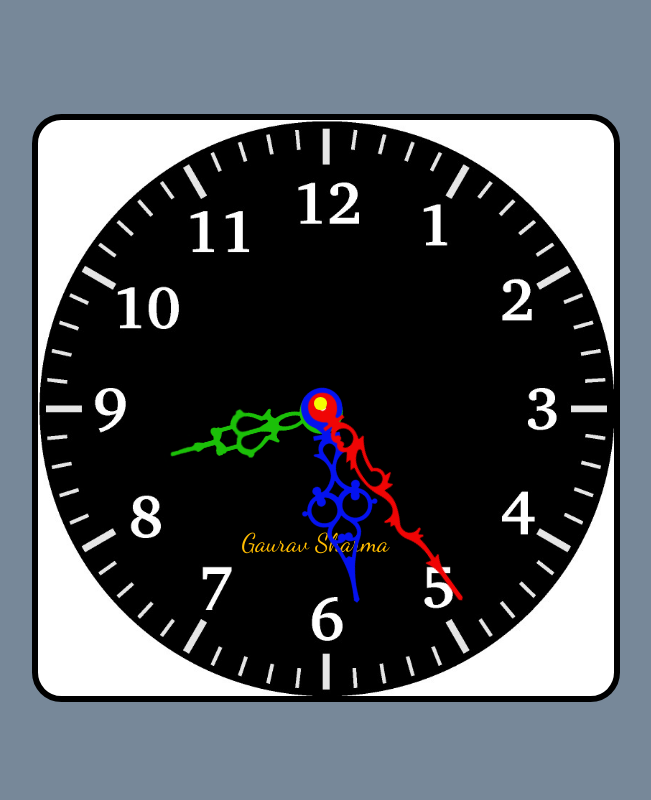
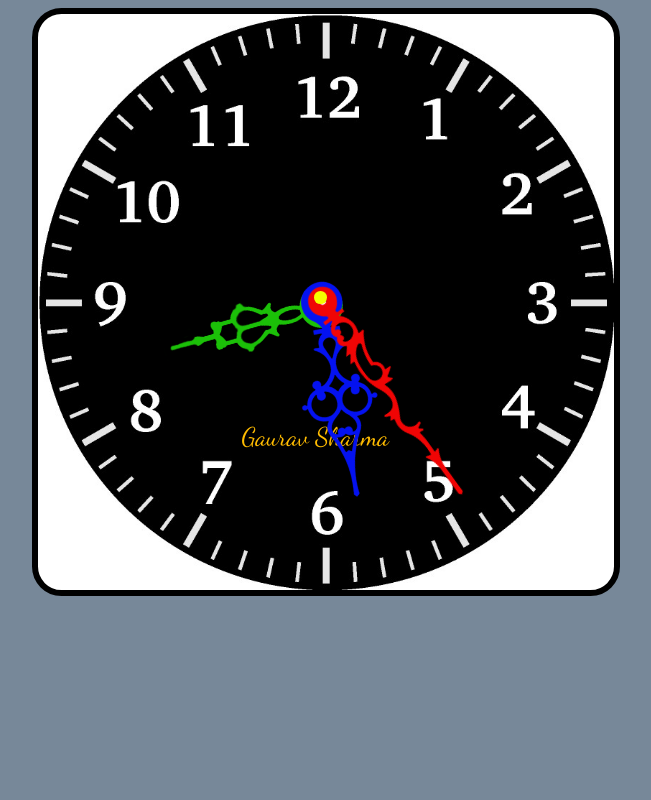
Before and after one commit to gauravsharma049/portfolio2, a plain HTML site: page clock - Copy/clock.html in a window 1280 px wide. Shown: the whole page, without its empty margins (314-965 px from the left). Drawn offline with Linux system fonts and the light colour scheme.

Commit message:
Add files via upload

```diff
--- a/clock - Copy/clock.html
+++ b/clock - Copy/clock.html
@@ -14,11 +14,10 @@
         }
 
         .container {
-
-            transform: translateY(-50%);
             position: relative;
-            top: 50vh;
-            margin: auto;
+            top: 0px;
+            left: 50%;
+            transform: translateX(-50%);
             border: 0.5vw solid rgb(0, 0, 0);
             border-radius: 5%;
             height: 45vw;
@@ -108,12 +107,12 @@
             top: -2.14vw;
         }
 
-        @media screen and (max-width:820px) {
+        /* @media screen and (max-width:820px) {
             .container{
                 width: 75vw;
                 height: 75vw;
             }
-        }
+        } */
     </style>
     <script>
         setInterval(() => {
```
